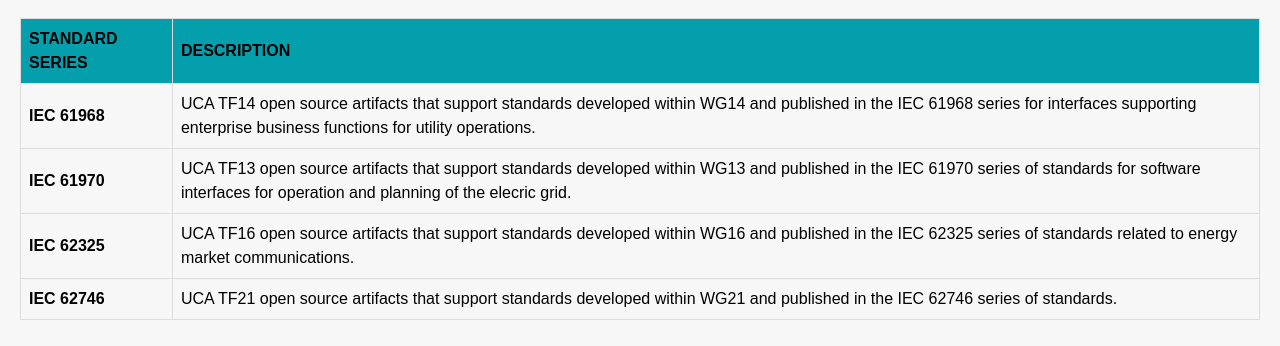
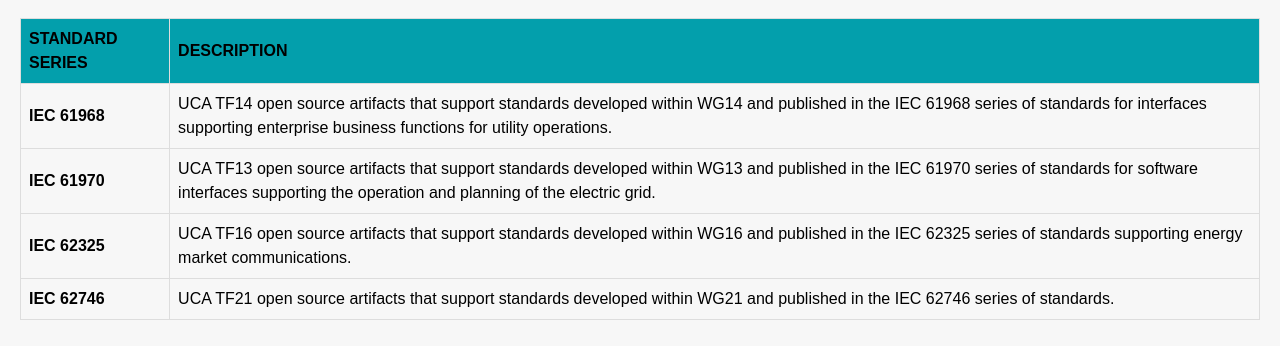
Before and after one commit to cimug-org/artifacts, a plain HTML site: page docs/index.html in a window 1280 px wide. Shown: the part 142-488 px from the top of the page. Drawn offline with Linux system fonts and the light colour scheme.

Commit message:
Update index.html

```diff
--- a/docs/index.html
+++ b/docs/index.html
@@ -108,17 +108,17 @@
 
 <tr>
     <td><a href="IEC61968/index.html">IEC 61968</a></td>
-    <td>UCA TF14 open source artifacts that support standards developed within WG14 and published in the IEC 61968 series for interfaces supporting enterprise business functions for utility operations.</td>
+    <td>UCA TF14 open source artifacts that support standards developed within WG14 and published in the IEC 61968 series of standards for interfaces supporting enterprise business functions for utility operations.</td>
 </tr>
 
 <tr>
     <td><a href="IEC61970/index.html">IEC 61970</a></td>
-    <td>UCA TF13 open source artifacts that support standards developed within WG13 and published in the IEC 61970 series of standards for software interfaces for operation and planning of the elecric grid.</td>
+    <td>UCA TF13 open source artifacts that support standards developed within WG13 and published in the IEC 61970 series of standards for software interfaces supporting the operation and planning of the electric grid.</td>
 </tr>
 
 <tr>
   <td><a href="IEC62325/index.html">IEC 62325</a></td>
-  <td>UCA TF16 open source artifacts that support standards developed within WG16 and published in the IEC 62325 series of standards related to energy market communications.</td>
+  <td>UCA TF16 open source artifacts that support standards developed within WG16 and published in the IEC 62325 series of standards supporting energy market communications.</td>
 </tr>
 
 <tr>
```
